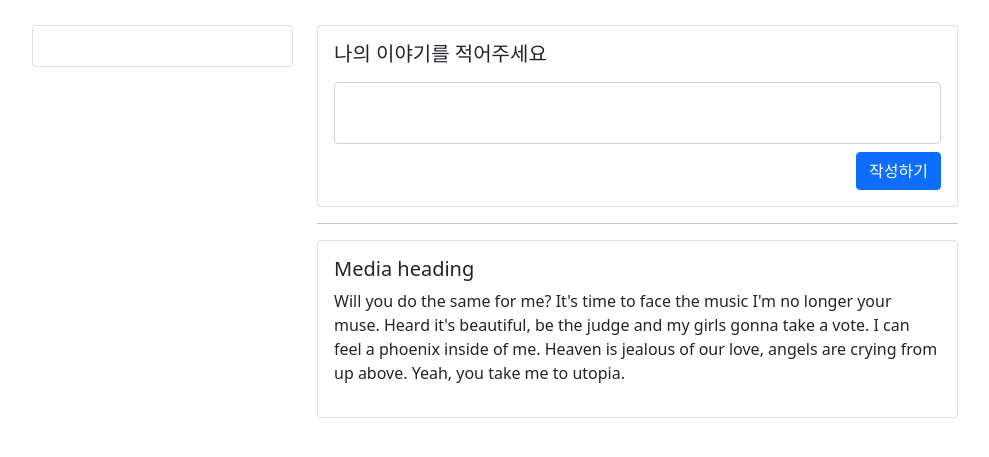
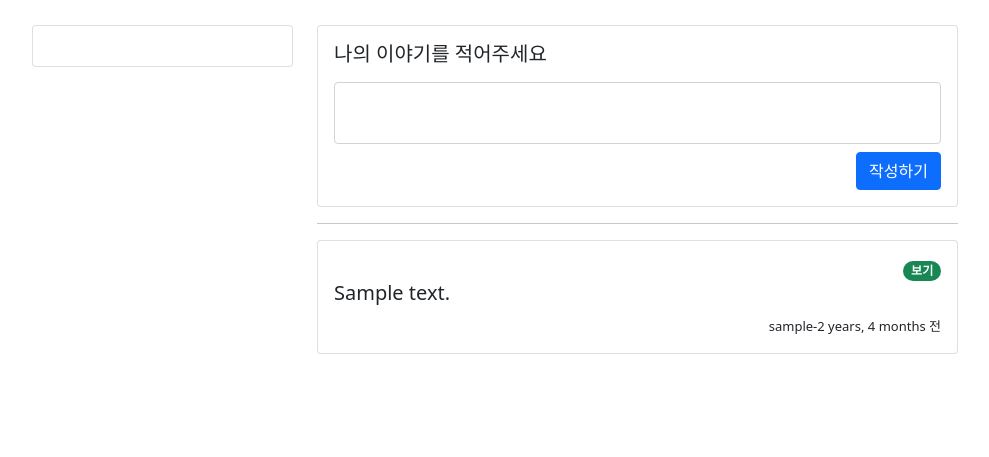
Before and after one commit to DHL68/sparta_camp_django, a Django app: template week_2/templates/tweet/home.html in a window 1280 px wide. Shown: the part 56-513 px from the top of the page, without its empty margins (50-1039 px from the left). Run offline with Django 4.2, Linux system fonts and the light colour scheme; the template is opened without the code that fills it: most values are stand-ins (such as "Sample title", 1, 10 or a date in 2020).

Commit message:
Update : 게시글 읽기 / 삭제 #3 - views.py 에서 user의 데이터를 불러와서({'tweet': all_tweet}) 화면에 표시 - home.html 의 화면에 표시할 영역 함수 정의 {{}} 으로 내용 적용

```diff
--- a/week_2/templates/tweet/home.html
+++ b/week_2/templates/tweet/home.html
@@ -28,9 +28,11 @@
                                         <form action="/tweet/" method="post">
                                             {% csrf_token %}
                                             <div class="form-group mb-2">
-                                                <textarea class="form-control" style="resize: none" name='my-content' id="my-content"></textarea>
+                                                <textarea class="form-control" style="resize: none" name='my-content'
+                                                          id="my-content"></textarea>
                                             </div>
-                                            <button type="submit" class="btn btn-primary" style="float:right;">작성하기</button>
+                                            <button type="submit" class="btn btn-primary" style="float:right;">작성하기
+                                            </button>
                                         </form>
                                         </p>
                                     </div>
@@ -42,28 +44,35 @@
                 <hr>
                 <!-- 작성 된 글이 나오는 곳 -->
                 <div class="row">
-                    <div class="col-md-12">
-                        <div class="card">
-                            <div class="card-body">
-                                <div class="media">
-                                    <div class="media-body">
-                                        <h5 class="mt-0">Media heading</h5>
-                                        <p>Will you do the same for me? It's time to face the music I'm no longer your
-                                            muse.
-                                            Heard it's
-                                            beautiful, be the judge and my girls gonna take a vote. I can feel a phoenix
-                                            inside
-                                            of me.
-                                            Heaven is
-                                            jealous of our love, angels are crying from up above. Yeah, you take me to
-                                            utopia.</p>
+                    {% for tw in tweet %}
+                        <div class="col-md-12 mb-2">
+                            <div class="card">
+                                <div class="card-body">
+                                    {% if tw.author == user %}
+                                        <div style="text-align: right">
+                                            <a href="/tweet/delete/{{ tw.id }}">
+                                                <span class="badge rounded-pill bg-danger">삭제</span>
+                                            </a>
+                                        </div>
+                                    {% endif %}
+                                    <div style="text-align: right">
+                                        <a href="#">
+                                            <span class="badge rounded-pill bg-success">보기</span>
+                                        </a>
+                                    </div>
+                                    <div class="media">
+                                        <div class="media-body">
+                                            <h5 class="mt-0">{{ tw.content }}</h5>
+                                        </div>
+                                        <div style="text-align: right">
+                                            <span style="font-size: small">{{ tw.author.username }}-{{ tw.created_at|timesince }} 전</span>
+                                        </div>
                                     </div>
                                 </div>
                             </div>
                         </div>
-                    </div>
+                    {% endfor %}
                 </div>
-
             </div>
             <div class="col-md-2"></div>
         </div>
--- a/week_2/tweet/urls.py
+++ b/week_2/tweet/urls.py
@@ -3,6 +3,7 @@ from django.urls import path
 from . import views
 
 urlpatterns = [
-    path('', views.home, name='home'), # 127.0.0.1:8000 과 views.py 폴더의 home 함수 연결
-    path('tweet/', views.tweet, name='tweet') # 127.0.0.1:8000/tweet 과 views.py 폴더의 tweet 함수 연결
+    path('', views.home, name='home'),  # 127.0.0.1:8000 과 views.py 폴더의 home 함수 연결
+    path('tweet/', views.tweet, name='tweet'),  # 127.0.0.1:8000/tweet 과 views.py 폴더의 tweet 함수 연결
+    path('tweet/delete/<int:id>', views.delete_tweet, name='delete-tweet'),
 ]
```
Also changed, not shown: week_2/tweet/views.py (+10 -2 lines).
